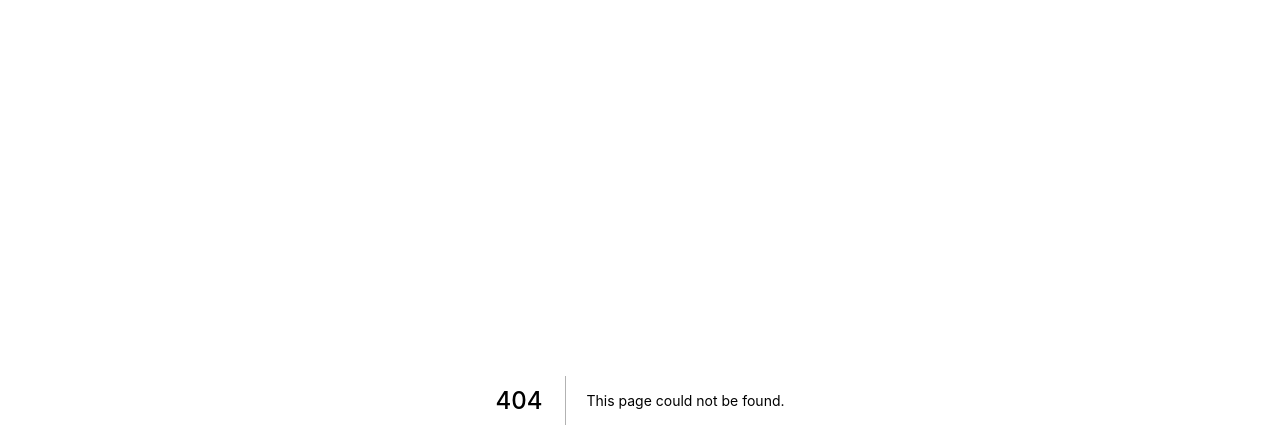
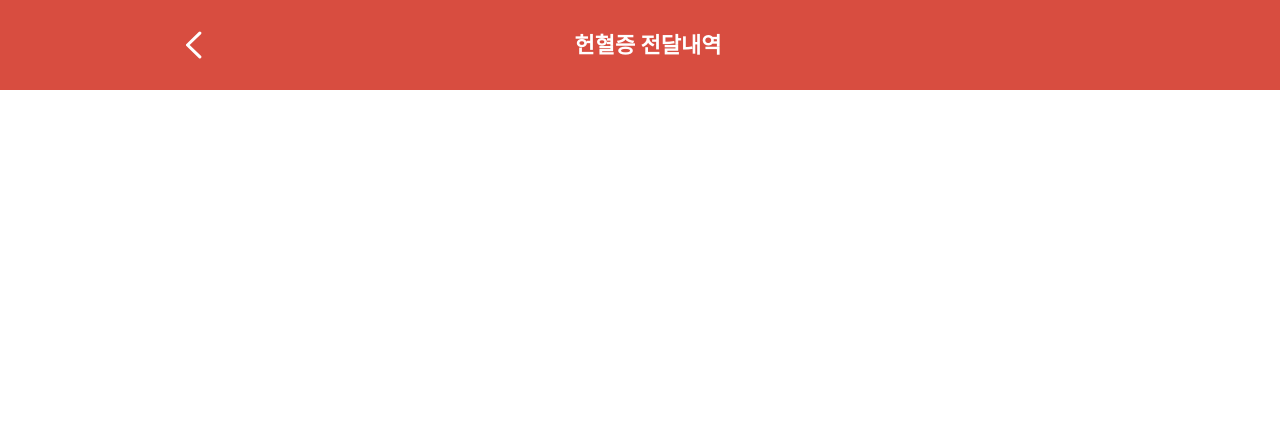
Before and after one commit to blov-hackathon/blov-frontend, a Next.js app: page /deliveryList in a window 1280 px wide. Before the commit this address had no page. Shown: the top 448 px of the page. Built offline with nearby package versions, Linux system fonts and the light colour scheme.

Commit message:
add: logo-animation and deliveryList-page

```diff
--- /dev/null
+++ b/pages/deliveryList.js
@@ -0,0 +1,42 @@
+import Link from "next/link";
+import React from "react";
+import Layout from "../component/Layout";
+import Margin from "../component/Margin";
+import styled from "styled-components";
+import Typography from "../component/Typography";
+
+export default function DeliveryList() {
+  const TitleWrapper = styled.div`
+    display: flex;
+    align-items: center;
+    justify-content: space-around;
+    width: 100%;
+    height: 90px;
+    background-color: #d84d40;
+  `;
+
+  const BackButton = styled.img`
+    width: 16px;
+    cursor: pointer;
+  `;
+
+  const TitleTypography = styled(Typography)`
+    font-weight: bold;
+    color: #ffffff;
+    font-size: 22px;
+    text-align: center;
+  `;
+
+  return (
+    <>
+      <TitleWrapper>
+        <Link href="#">
+          <BackButton src="/temp/temp-back-white.svg" />
+        </Link>
+        <TitleTypography>헌혈증 전달내역</TitleTypography>
+        <div />
+      </TitleWrapper>
+      <Layout></Layout>
+    </>
+  );
+}
```
Also changed, not shown: pages/login.js (+13 -1 lines), public/temp/temp-back-white.svg (added).
